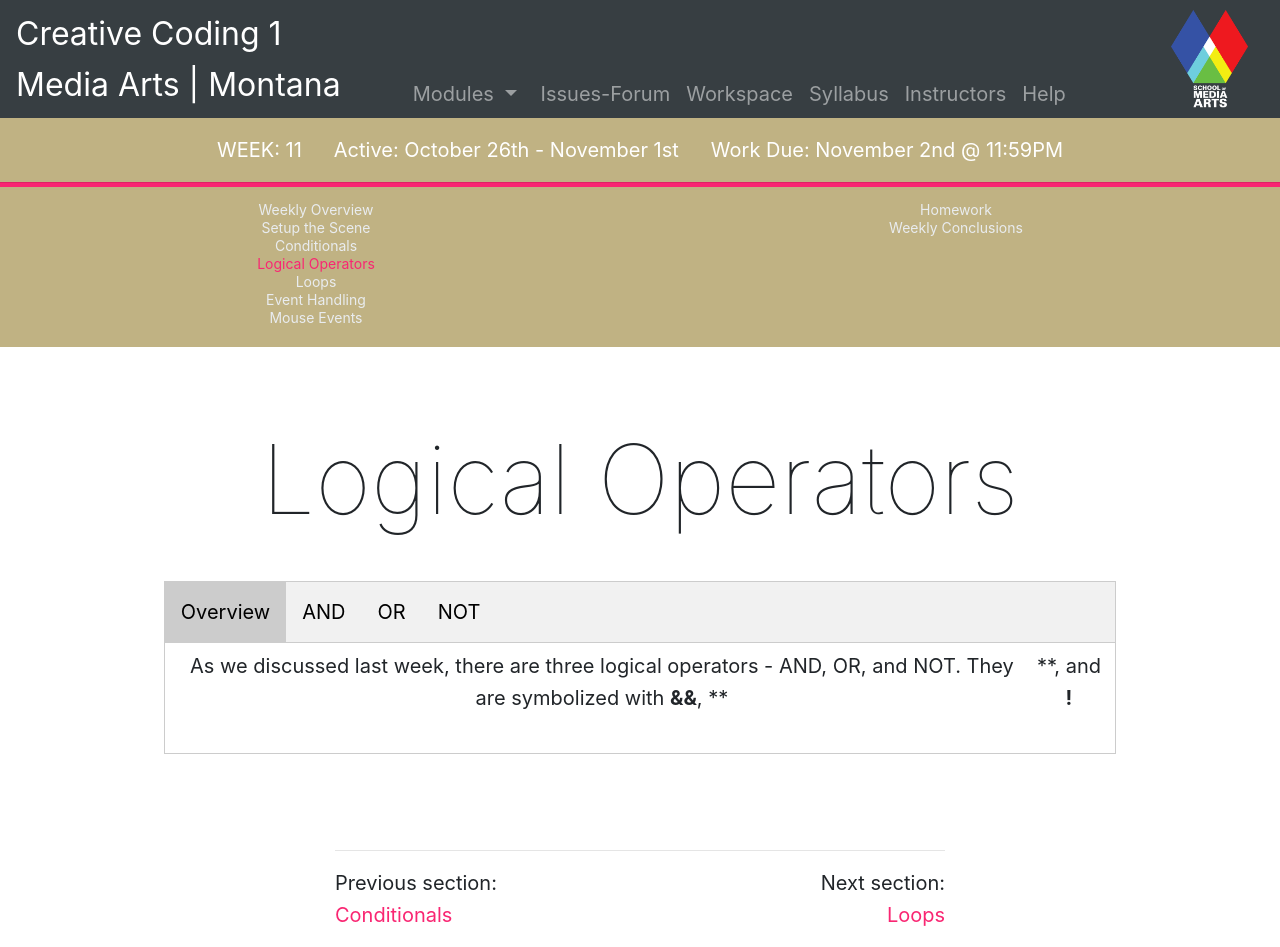
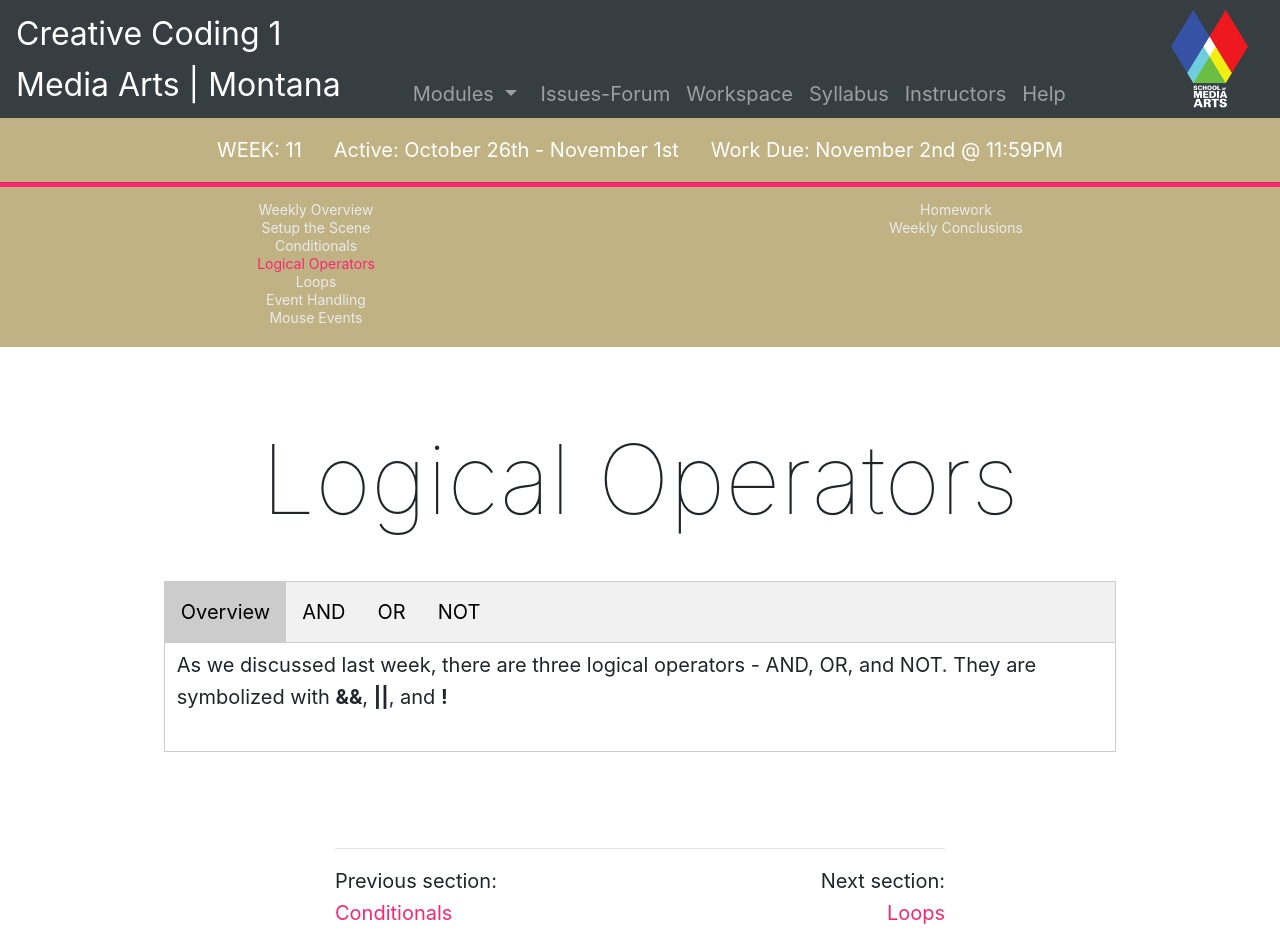
Before and after one commit to Montana-Media-Arts/120_CreativeCoding1-Fall2020, a Jekyll site: the page built from modules/week-11/_posts/2017-01-15-logical-operators.md, in a window 1280 px wide. Built offline with Jekyll 4.4.1, drawn with Linux system fonts in a browser that asks for light colours; nearby versions of some CDN libraries.

```diff
--- a/modules/week-11/_posts/2017-01-15-logical-operators.md
+++ b/modules/week-11/_posts/2017-01-15-logical-operators.md
@@ -17,7 +17,7 @@ jotted: false
 
 <div class="tabhtml" markdown="1">
 
-As we discussed last week, there are three logical operators - AND, OR, and NOT.  They are symbolized with **&&**, **||**, and <b>!</b>
+As we discussed last week, there are three logical operators - AND, OR, and NOT.  They are symbolized with **&&**, <b>||</b>, and <b>!</b>
 
 </div>
 </div>
```
